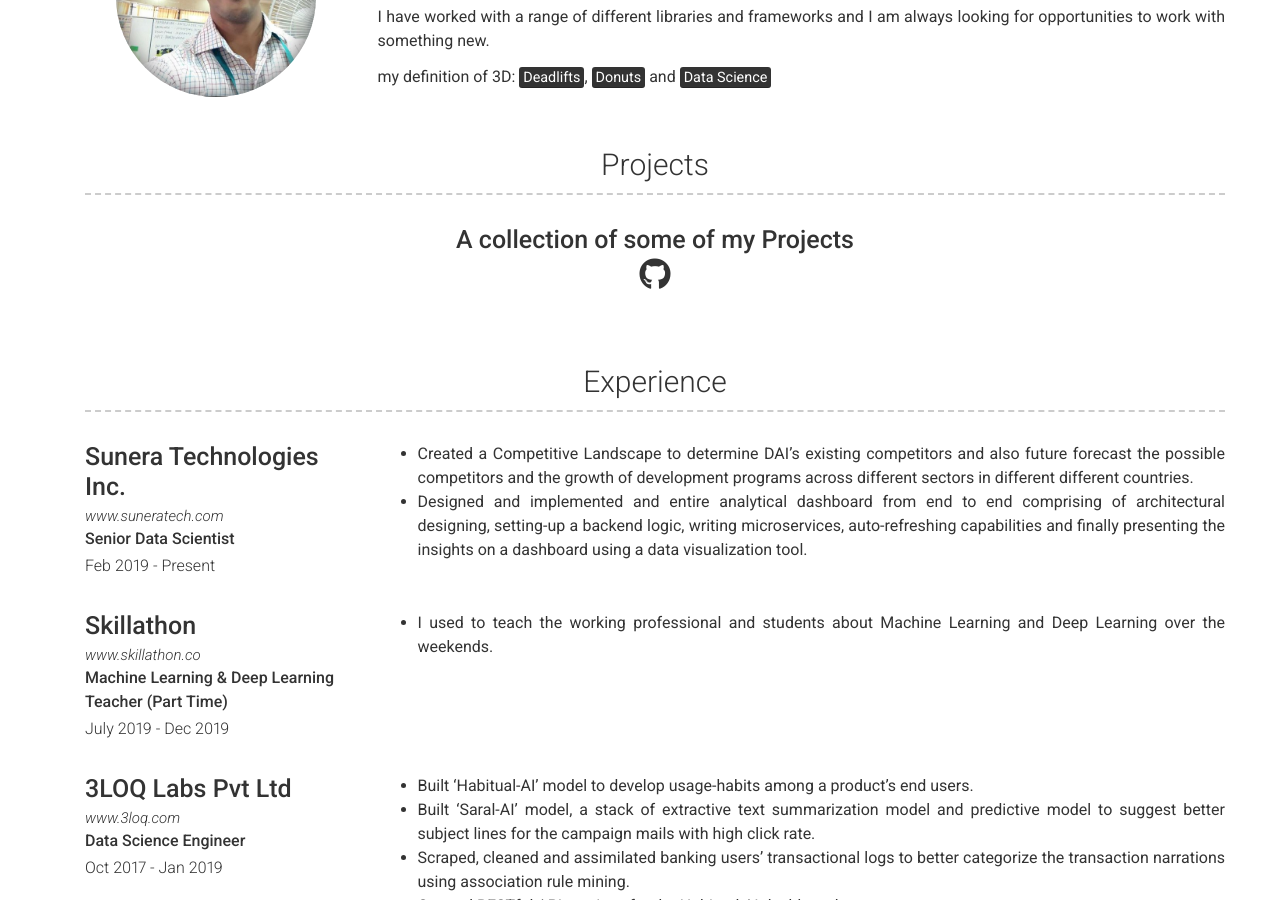
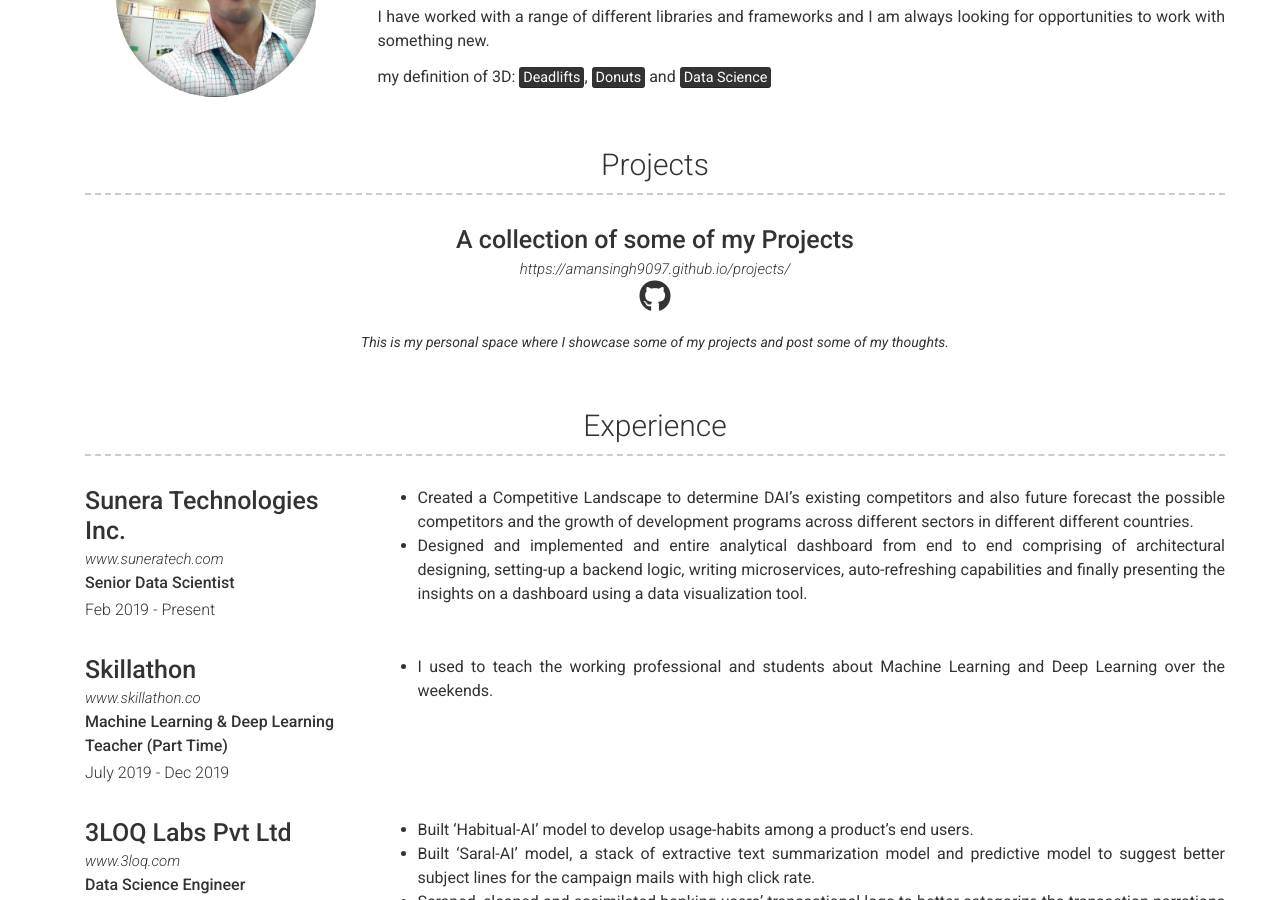
Before and after one commit to amansingh9097/portfolio, a Jekyll site: the page built from index.md, in a window 1280 px wide and 900 px high, scrolled down 426 px. Built offline with Jekyll 4.4.1, drawn with Linux system fonts in a browser that asks for light colours; nearby versions of some CDN libraries.

Commit message:
add project site

```diff
--- a/_data/projects.yml
+++ b/_data/projects.yml
@@ -1,7 +1,7 @@
 - layout: top-middle
   name: A collection of some of my Projects
-  link:
-  github: https://amansingh9097.github.io/project-9097/
+  link: https://amansingh9097.github.io/projects/
+  github: https://amansingh9097.github.io/projects/
   quote: >
-
+    This is my personal space where I showcase some of my projects and post some of my thoughts.
   description: | # this will include new lines to allow paragraphs
```
